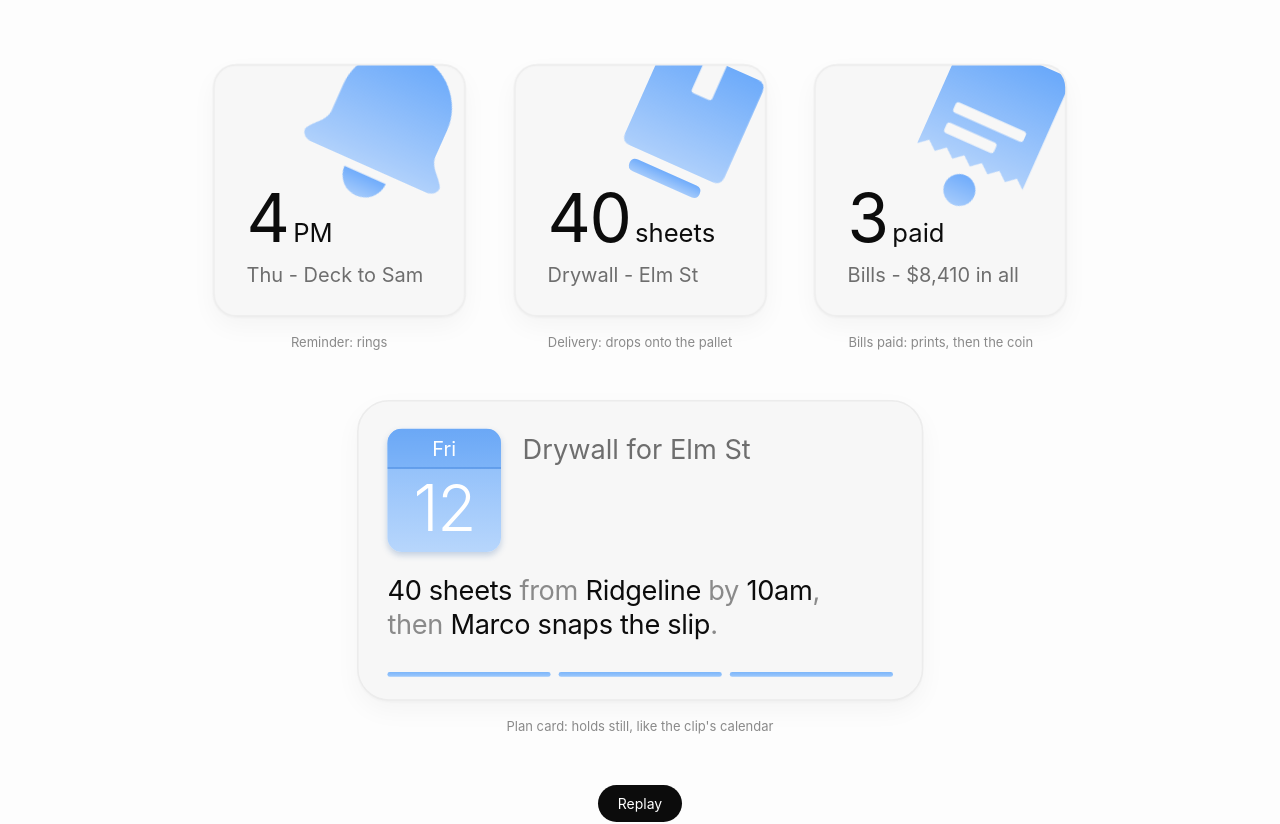
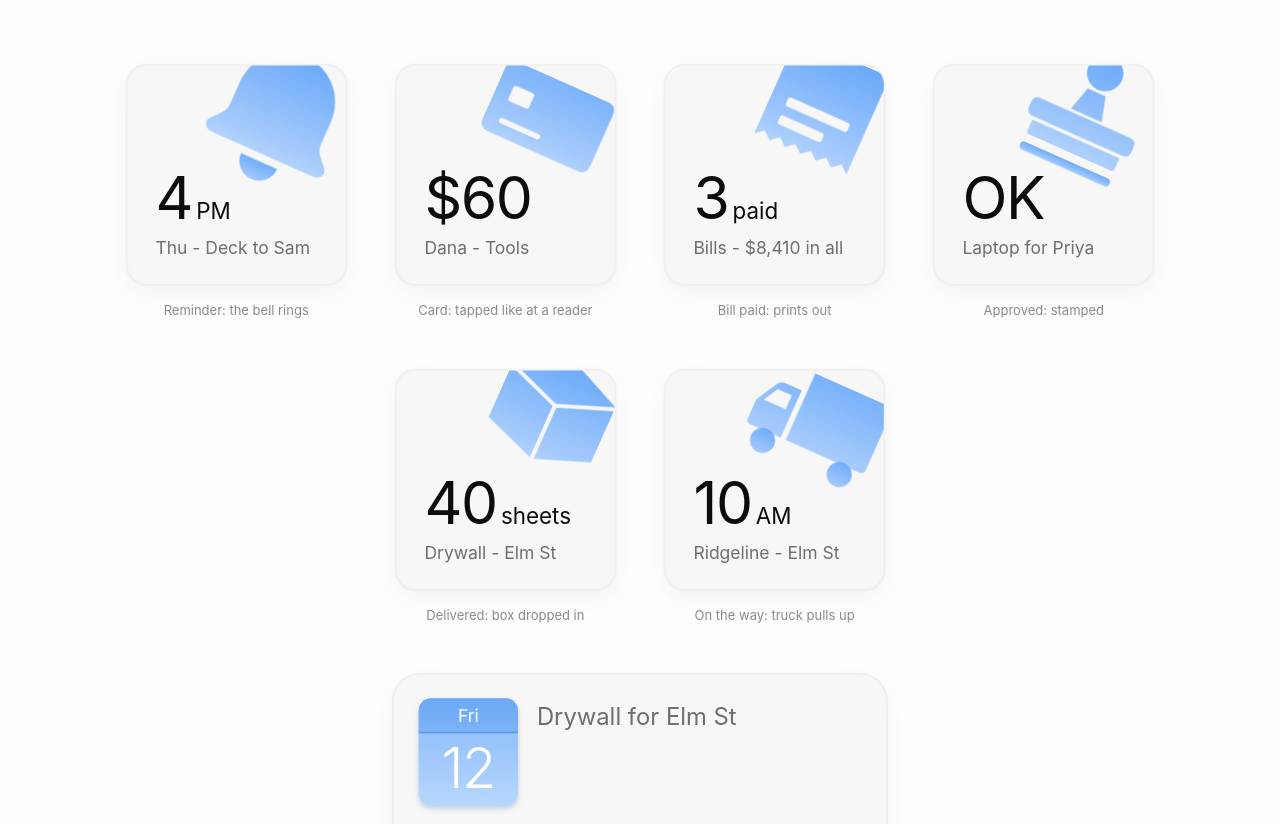
Before and after one commit to notandruu/ramp-dock, a Next.js app: page /lab/widgets in a window 1280 px wide. Shown: the top 824 px of the page. Built offline with nearby package versions, Linux system fonts and the light colour scheme.

Commit message:
Add card, stamp, box and truck widgets and drop the bill's coin
The old box glyph read as a credit card, so it is one now and gets
tapped. The bill's coin looked like a stray dot. The new box, stamp
and truck each move the way the real thing does.

```diff
--- a/components/agent-kit/gallery.tsx
+++ b/components/agent-kit/gallery.tsx
@@ -2,50 +2,20 @@
 
 import { useEffect, useRef, useState } from "react";
 import { playTrack, readSlow, widgetEntrance } from "./motion";
-import {
-  BELL,
-  BILL,
-  BOX,
-  Dim,
-  PlanCard,
-  Widget,
-  WIDGET_SIZE,
-  type GlyphShape,
-} from "./widget";
+import { BELL, BILL, BOX, CARD, Dim, PlanCard, STAMP, TRUCK, Widget, WIDGET_SIZE, type GlyphShape } from "./widget";
 
-const WIDGETS: {
-  name: string;
-  glyph: GlyphShape;
-  value: string;
-  unit?: string;
-  caption: string;
-}[] = [
-  {
-    name: "Reminder: rings",
-    glyph: BELL,
-    value: "4",
-    unit: "PM",
-    caption: "Thu - Deck to Sam",
-  },
-  {
-    name: "Delivery: drops onto the pallet",
-    glyph: BOX,
-    value: "40",
-    unit: "sheets",
-    caption: "Drywall - Elm St",
-  },
-  {
-    name: "Bills paid: prints, then the coin",
-    glyph: BILL,
-    value: "3",
-    unit: "paid",
-    caption: "Bills - $8,410 in all",
-  },
+const WIDGETS: { name: string; glyph: GlyphShape; value: string; unit?: string; caption: string }[] = [
+  { name: "Reminder: the bell rings", glyph: BELL, value: "4", unit: "PM", caption: "Thu - Deck to Sam" },
+  { name: "Card: tapped like at a reader", glyph: CARD, value: "$60", caption: "Dana - Tools" },
+  { name: "Bill paid: prints out", glyph: BILL, value: "3", unit: "paid", caption: "Bills - $8,410 in all" },
+  { name: "Approved: stamped", glyph: STAMP, value: "OK", caption: "Laptop for Priya" },
+  { name: "Delivered: box dropped in", glyph: BOX, value: "40", unit: "sheets", caption: "Drywall - Elm St" },
+  { name: "On the way: truck pulls up", glyph: TRUCK, value: "10", unit: "AM", caption: "Ridgeline - Elm St" },
 ];
 
 /** Each widget lands this many frames after the one before it. */
-const STAGGER = 30;
-const ZOOM = 1.6;
+const STAGGER = 20;
+const ZOOM = 1.4;
 
 /** Every widget in the kit, landing one after another with the clip's entrance and its own gesture. */
 export function WidgetGallery() {
--- a/components/agent-kit/motion.ts
+++ b/components/agent-kit/motion.ts
@@ -85,17 +85,25 @@ export function blurIn(points: [frame: number, blur: number, opacity: number, sc
 }
 
 /**
- * Pendulum motion through turning points: each swing eases out of one point and into the next,
- * the way a hanging thing slows at the top of its arc.
+ * Value at frame `f` moving through turning points: each move eases out of one point and into the
+ * next, the way a hanging thing slows at the top of its arc. Holds the end values outside the span.
  */
+export function through(points: [frame: number, value: number][], f: number) {
+  if (f <= points[0][0]) return points[0][1];
+  for (let i = 0; i < points.length - 1; i++) {
+    const [f0, a0] = points[i];
+    const [f1, a1] = points[i + 1];
+    if (f < f1) return a0 + ((a1 - a0) * (1 - Math.cos((Math.PI * (f - f0)) / (f1 - f0)))) / 2;
+  }
+  return points[points.length - 1][1];
+}
+
+/** A transform track moving through turning points, sampled every quarter frame. */
 export function swing(points: [frame: number, value: number][], pose: (value: number) => string): Track {
   const out: [number, { transform: string }][] = [];
-  points.forEach(([f0, a0], i) => {
-    const next = points[i + 1];
-    if (!next) return out.push([f0, { transform: pose(a0) }]);
-    const [f1, a1] = next;
-    for (let f = f0; f < f1; f += 0.25) out.push([f, { transform: pose(a0 + ((a1 - a0) * (1 - Math.cos((Math.PI * (f - f0)) / (f1 - f0)))) / 2) }]);
-  });
+  const end = points[points.length - 1][0];
+  for (let f = points[0][0]; f < end; f += 0.25) out.push([f, { transform: pose(through(points, f)) }]);
+  out.push([end, { transform: pose(points[points.length - 1][1]) }]);
   return track(out);
 }
 
@@ -169,29 +177,106 @@ export const drop =
     return { body: track(out) };
   };
 
+/** Samples `pose` every quarter frame from `from` to `to`, for gestures that are easier to write as a formula. */
+function curve(from: number, to: number, pose: (f: number) => Record<string, string>): [number, Record<string, string>][] {
+  const out: [number, Record<string, string>][] = [];
+  for (let f = from; f < to; f += 0.25) out.push([f, pose(f)]);
+  out.push([to, pose(to)]);
+  return out;
+}
+
+/** 0 to 1 over a span, easing in like something falling. */
+const fall = (f: number, from: number, to: number) => Math.min(1, Math.max(0, (f - from) / (to - from))) ** 2;
+/** 0 to 1 over a span, easing out like something braking. */
+const brake = (f: number, from: number, to: number) => 1 - (1 - Math.min(1, Math.max(0, (f - from) / (to - from)))) ** 3;
+
 /**
  * Feeds out like a slip from a printer: slides down its own length at an even pace over two BEATs,
- * stops with a small give, then its accent pops in (a BEAT, overshooting by DECAY's worth and back).
+ * then stops with a small give.
  */
 export const feed =
   (length = 40): Gesture =>
   (start) => {
     const f0 = start + RELEASE;
     const f1 = f0 + 2 * BEAT;
-    const body = track([
-      [start, { transform: `translateY(${-length}px)` }],
-      [f0, { transform: `translateY(${-length}px)` }],
-      [f1, { transform: "translateY(0px)" }],
-      [f1 + BEAT / 3, { transform: "translateY(-1.2px)" }],
-      [f1 + BEAT, { transform: "translateY(0px)" }],
-    ]);
-    const pop = spring(Math.round(BEAT * 1.5), { stiffness: 520, damping: 20, velocity: 8 });
-    const accent = track([
-      [start, { transform: "scale(0)" }],
-      [f1, { transform: "scale(0)" }],
-      ...pop.map((p, i): [number, { transform: string }] => [f1 + 1 + i, { transform: `scale(${p.toFixed(3)})` }]),
-    ]);
+    return {
+      body: track([
+        [start, { transform: `translateY(${-length}px)` }],
+        [f0, { transform: `translateY(${-length}px)` }],
+        [f1, { transform: "translateY(0px)" }],
+        [f1 + BEAT / 3, { transform: "translateY(-1.2px)" }],
+        [f1 + BEAT, { transform: "translateY(0px)" }],
+      ]),
+    };
+  };
+
+/** Tapped on a reader: presses in for half a BEAT, springs back past flat, and settles. */
+export const tap =
+  (depth = 0.1): Gesture =>
+  (start) => {
+    const f0 = start + RELEASE;
+    return {
+      body: swing(
+        [
+          [start, 1],
+          [f0, 1],
+          [f0 + BEAT / 2, 1 - depth],
+          [f0 + BEAT, 1 + depth * DECAY * DECAY],
+          [f0 + 1.5 * BEAT, 1 - depth * DECAY ** 4],
+          [f0 + 2 * BEAT, 1],
+        ],
+        (k) => `scale(${k.toFixed(4)})`,
+      ),
+    };
+  };
+
+/**
+ * A rubber stamp: held up, slammed down in half a BEAT, a small recoil, and the ink mark (the accent)
+ * spreads out from the middle the moment it hits.
+ */
+export const stamp =
+  (height = 14): Gesture =>
+  (start) => {
+    const f0 = start + RELEASE;
+    const hit = f0 + BEAT / 2;
+    const body = track(
+      curve(start, hit + BEAT, (f) => {
+        const y = f < hit ? -height * (1 - fall(f, f0, hit)) : -1.5 * Math.sin((Math.PI * (f - hit)) / BEAT);
+        return { transform: `translateY(${y.toFixed(2)}px)` };
+      }),
+    );
+    const accent = track(
+      curve(start, hit + BEAT / 2, (f) => {
+        const k = f < hit ? 0 : brake(f, hit, hit + BEAT / 2);
+        return { transform: `scaleX(${(0.6 + 0.4 * k).toFixed(3)})`, opacity: f < hit ? "0" : "1" };
+      }),
+    );
     return { body, accent };
+  };
+
+/**
+ * A truck pulling up: drives in from off the card over two BEATs, braking, and the cab dips forward
+ * as it stops and rocks back, each rock DECAY of the last. The wheels (the accent) roll in with it
+ * but do not rock.
+ */
+export const pullUp =
+  (distance = 110): Gesture =>
+  (start) => {
+    const f0 = start + RELEASE;
+    const stop = f0 + 2 * BEAT;
+    const x = (f: number) => distance * (1 - brake(f, f0, stop));
+    const rock: [number, number][] = [
+      [stop - BEAT / 2, 0],
+      [stop + BEAT / 4, -2.5],
+      [stop + 0.75 * BEAT, 2.5 * DECAY],
+      [stop + 1.25 * BEAT, -2.5 * DECAY * DECAY],
+      [stop + 1.75 * BEAT, 0],
+    ];
+    const pitch = (f: number) => through(rock, f);
+    return {
+      body: track(curve(start, stop + 1.75 * BEAT, (f) => ({ transform: `translateX(${x(f).toFixed(2)}px) rotate(${pitch(f).toFixed(2)}deg)` }))),
+      accent: track(curve(start, stop, (f) => ({ transform: `translateX(${x(f).toFixed(2)}px)` }))),
+    };
   };
 
 /** The whole entrance for a widget landing at `start`: the card, plus its glyph's gesture. */
--- a/components/agent-kit/widget.tsx
+++ b/components/agent-kit/widget.tsx
@@ -1,7 +1,7 @@
 "use client";
 
 import { useId, type CSSProperties, type ReactNode } from "react";
-import { drop, feed, ring, type Gesture } from "./motion";
+import { drop, feed, pullUp, ring, stamp, tap, type Gesture } from "./motion";
 
 /*
  * The in-thread widget, measured off the reminder card in the "Text your agent" clip. Sizes are
@@ -70,7 +70,7 @@ export function Glyph({ shape }: { shape: GlyphShape }) {
     <svg width={WIDGET_SIZE} height={WIDGET_SIZE} viewBox={`0 0 ${WIDGET_SIZE} ${WIDGET_SIZE}`} aria-hidden="true" style={{ position: "absolute", left: 0, top: 0 }}>
       <GlyphPaint id={id} accentSpan={shape.accentSpan} />
       <g data-part="glyph" style={{ transform: glyphPose(0), transformBox: "view-box", transformOrigin: "0 0" }}>
-        <path data-part="body" d={shape.body} fill={`url(#${id}-body)`} fillRule="evenodd" />
+        <path data-part="body" d={shape.body} fill={`url(#${id}-body)`} fillRule="evenodd" style={{ transformBox: "fill-box", transformOrigin: "center" }} />
         {shape.accent && (
           <path data-part="accent" d={shape.accent} fill={`url(#${id}-accent)`} style={{ transformBox: "fill-box", transformOrigin: "center" }} />
         )}
@@ -124,26 +124,55 @@ export const BELL: GlyphShape = {
   gesture: ring(glyphPose),
 };
 
-/** A delivery box with a strip of tape, sitting on a small pallet as the accent. */
+/** A card, face on: chip and name line cut out. Tapped like paying at a reader. */
+export const CARD: GlyphShape = {
+  body:
+    "M-35 -68 L35 -68 Q42 -68 42 -61 L42 -21 Q42 -14 35 -14 L-35 -14 Q-42 -14 -42 -21 L-42 -61 Q-42 -68 -35 -68 Z " +
+    "M-29 -52 L-17 -52 Q-15 -52 -15 -50 L-15 -42 Q-15 -40 -17 -40 L-29 -40 Q-31 -40 -31 -42 L-31 -50 Q-31 -52 -29 -52 Z " +
+    "M-29 -27 L-1 -27 Q1 -27 1 -25 Q1 -23 -1 -23 L-29 -23 Q-31 -23 -31 -25 Q-31 -27 -29 -27 Z",
+  gesture: tap(0.1),
+};
+
+/** A shipping box in three-quarter view: top and two sides, a thin gap at each fold. Dropped into place. */
 export const BOX: GlyphShape = {
   body:
-    "M-28 -84 L28 -84 Q34 -84 34 -78 L34 -20 Q34 -14 28 -14 L-28 -14 Q-34 -14 -34 -20 L-34 -78 Q-34 -84 -28 -84 Z " +
-    "M-7 -84 L7 -84 L7 -62 Q7 -60 5 -60 L-5 -60 Q-7 -60 -7 -62 Z",
-  accent: "M-20 -8 L20 -8 Q24 -8 24 -4 Q24 0 20 0 L-20 0 Q-24 0 -24 -4 Q-24 -8 -20 -8 Z",
-  accentSpan: [-8, 0],
+    "M0 -88 L40 -70 L0 -55 L-40 -70 Z " +
+    "M-40 -67 L-1.5 -52.6 L-1.5 -12.6 L-40 -27 Z " +
+    "M40 -67 L1.5 -52.6 L1.5 -12.6 L40 -27 Z",
   gesture: drop(16),
 };
 
-/** A paid bill: a slip with a torn bottom edge and two lines, and the coin that says it is paid. */
+/** A paid bill: a slip with a torn bottom edge and two lines. It prints out of the corner. */
 export const BILL: GlyphShape = {
   body:
     "M-30 -88 L30 -88 Q36 -88 36 -82 L36 -12 L30 -17 L24 -12 L18 -17 L12 -12 L6 -17 L0 -12 L-6 -17 L-12 -12 " +
     "L-18 -17 L-24 -12 L-30 -17 L-36 -12 L-36 -82 Q-36 -88 -30 -88 Z " +
     "M-22 -46 L22 -46 Q24 -46 24 -44 L24 -41 Q24 -39 22 -39 L-22 -39 Q-24 -39 -24 -41 L-24 -44 Q-24 -46 -22 -46 Z " +
     "M-22 -32 L8 -32 Q10 -32 10 -30 L10 -27 Q10 -25 8 -25 L-22 -25 Q-24 -25 -24 -27 L-24 -30 Q-24 -32 -22 -32 Z",
-  accent: "M0 -6 A10 10 0 1 1 0 14 A10 10 0 1 1 0 -6 Z",
-  accentSpan: [-6, 14],
   gesture: feed(40),
+};
+
+/** An approval stamp: knob, neck, handle and rubber pad. Its accent is the ink line it leaves. */
+export const STAMP: GlyphShape = {
+  body:
+    "M0 -88 A13 13 0 1 1 0 -62 A13 13 0 1 1 0 -88 Z " +
+    "M-7 -60 L7 -60 L12 -42 L-12 -42 Z " +
+    "M-35 -40 L35 -40 Q40 -40 40 -35 L40 -31 Q40 -26 35 -26 L-35 -26 Q-40 -26 -40 -31 L-40 -35 Q-40 -40 -35 -40 Z " +
+    "M-34 -23.5 L34 -23.5 L34 -15 Q34 -13 32 -13 L-32 -13 Q-34 -13 -34 -15 Z",
+  accent: "M-32 -7 L32 -7 Q35 -7 35 -4 Q35 -1 32 -1 L-32 -1 Q-35 -1 -35 -4 Q-35 -7 -32 -7 Z",
+  accentSpan: [-7, -1],
+  gesture: stamp(14),
+};
+
+/** A delivery truck facing left: cab with a window, the cargo box, wheels as the accent. It pulls up. */
+export const TRUCK: GlyphShape = {
+  body:
+    "M-46 -38 L-37 -54 Q-35 -57 -32 -57 L-19 -57 L-19 -20 L-43 -20 Q-46 -20 -46 -23 Z " +
+    "M-41 -40 L-35 -51 L-24 -51 L-24 -40 Z " +
+    "M-15 -72 L42 -72 Q46 -72 46 -68 L46 -24 Q46 -20 42 -20 L-15 -20 Z",
+  accent: "M-30 -22 A9 9 0 1 1 -30 -4 A9 9 0 1 1 -30 -22 Z M30 -22 A9 9 0 1 1 30 -4 A9 9 0 1 1 30 -22 Z",
+  accentSpan: [-22, -4],
+  gesture: pullUp(110),
 };
 
 /* ---------- the wide card ---------- */
--- a/components/agent-replica.tsx
+++ b/components/agent-replica.tsx
@@ -440,7 +440,10 @@ export function AgentReplica() {
       // The reminder widget lands: the card blurs in and its bell rings.
       const widget = widgetEntrance(378, BELL.gesture);
       play(el.card, widget.card);
-      for (const [part, t] of Object.entries(widget.parts)) play(el.card.querySelector(`[data-part=${part}]`)!, t);
+      for (const [part, t] of Object.entries(widget.parts)) {
+        const node = el.card.querySelector(`[data-part=${part}]`);
+        if (node) play(node, t);
+      }
       play(
         el.content,
         track(resample(SCROLL.map((p, i) => [380 + i, p])).map(([f, p]) => [f, { transform: `translateY(${(-p * SCROLL_PT).toFixed(2)}px)` }])),
```
Also changed, not shown: 1 other file (tests, documents, lock files or other folders).
